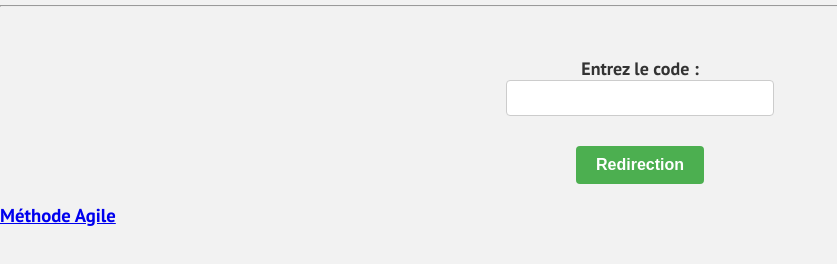
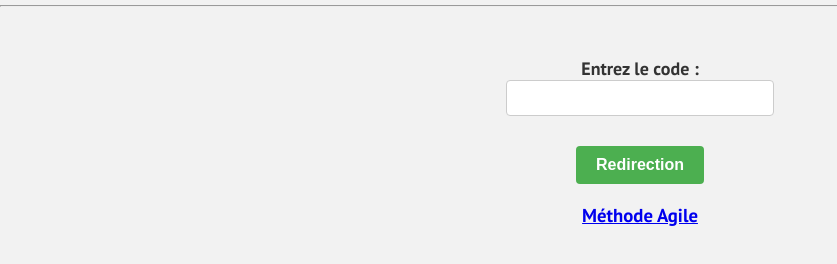
Before and after one commit to U45842209/U45842209.github.io, a plain HTML site: page index.html in a window 1280 px wide. Shown: the part 96-360 px from the top of the page, without its empty margins (0-837 px from the left). Drawn offline with Linux system fonts and the light colour scheme.

Commit message:
Update index.html

```diff
--- a/index.html
+++ b/index.html
@@ -90,13 +90,12 @@
         <div class="form-group">
             <button onclick="redirectClicked()" class="form-button">Redirection</button>
         </div>
+        <a href="2.Apprentissage critique sae.docx" download="Apprentissage critique sae.docx">
+            <div class="text">
+                <h3>Méthode Agile</h3>
+            </div>
+        </a>
     </section>
-
-    <a href="fichiers/2.Apprentissage critique sae.docx" download="Apprentissage critique sae.docx" <="" a="">
-        <div class="text">
-            <h3>Méthode Agile</h3>
-        </div>
-     </a>
 
     <script>
         function redirectClicked() {
```
